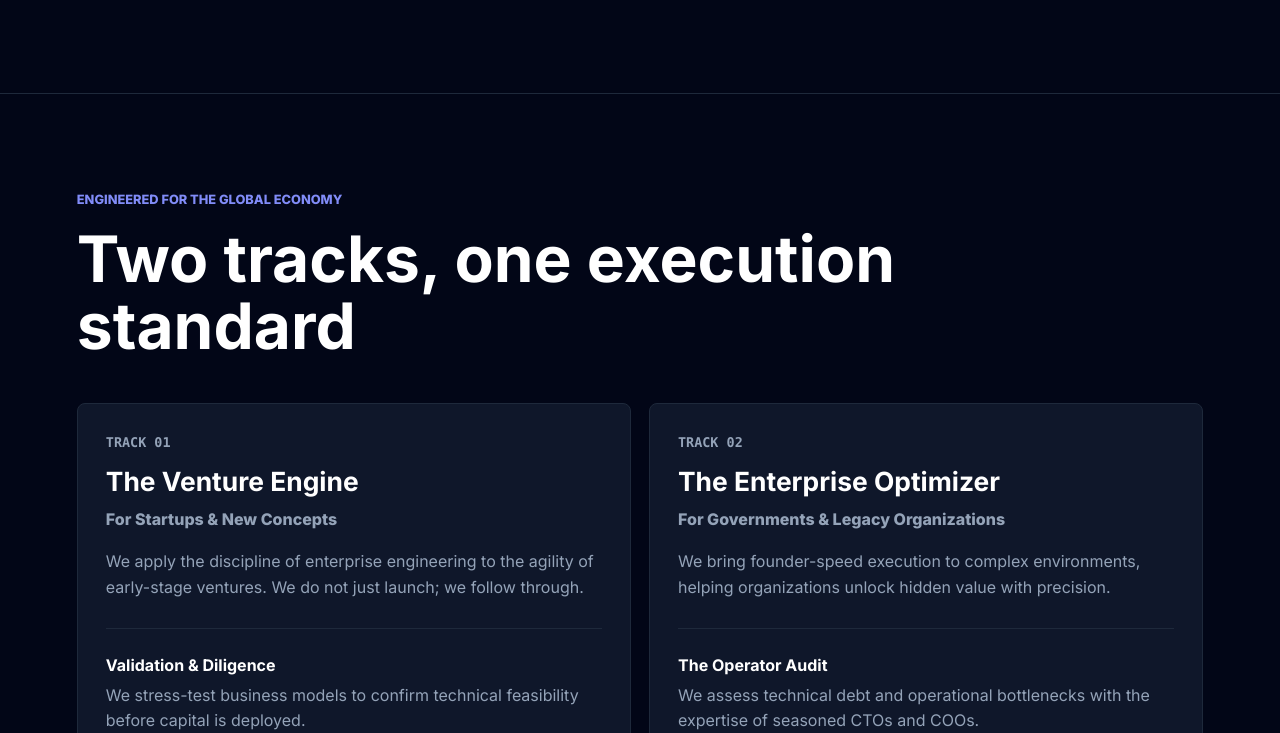
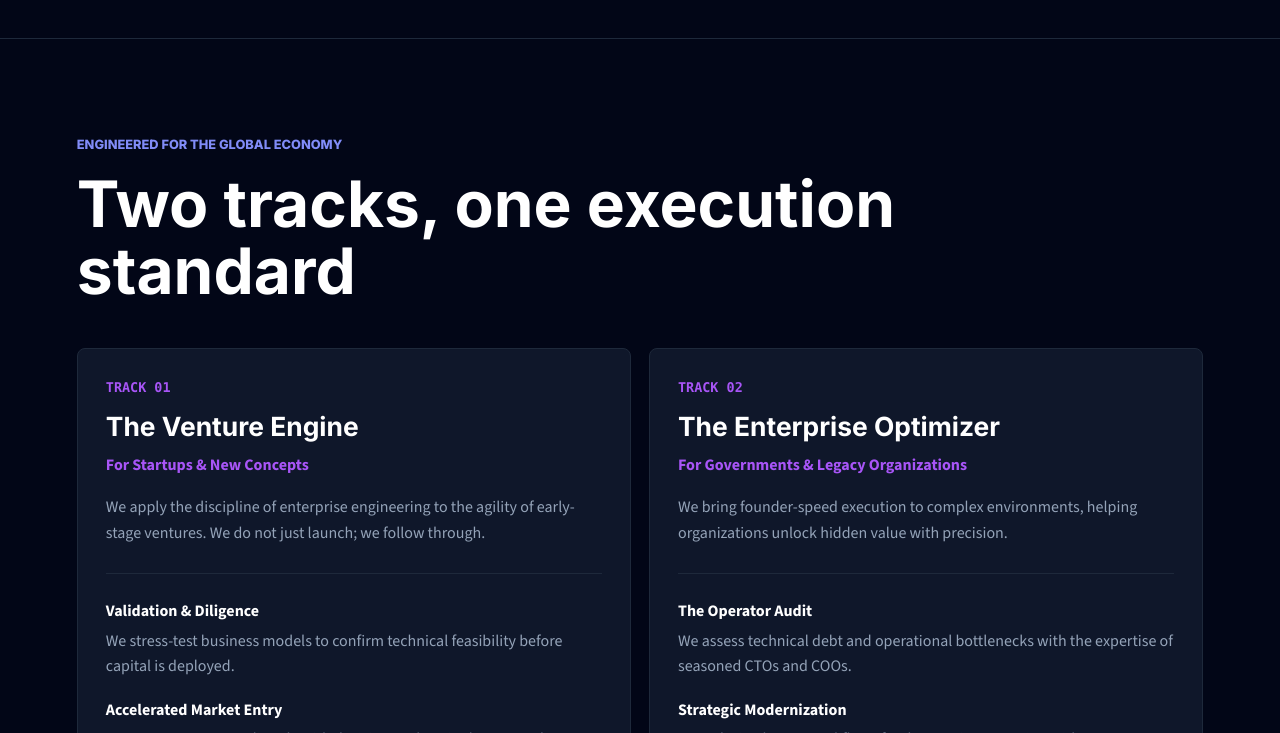
Before and after one commit to BuildHub42/build42-website, a website: page index.html in a window 1280 px wide. Shown: the part 1572-2305 px from the top of the page. Drawn offline with nearby package versions, Linux system fonts and the light colour scheme.

Commit message:
Refine body font and track accents

```diff
--- a/assets/css/styles.css
+++ b/assets/css/styles.css
@@ -11,7 +11,9 @@
   --primary-500: #6366f1;
   --primary-600: #4f46e5;
   --purple-500: #a855f7;
-  font-family: Inter, ui-sans-serif, system-ui, -apple-system, BlinkMacSystemFont, "Segoe UI", sans-serif;
+  --font-heading: Inter, ui-sans-serif, system-ui, -apple-system, BlinkMacSystemFont, "Segoe UI", sans-serif;
+  --font-body: "Source Sans 3", ui-sans-serif, system-ui, -apple-system, BlinkMacSystemFont, "Segoe UI", sans-serif;
+  font-family: var(--font-body);
 }
 
 * {
@@ -56,6 +58,7 @@ a {
   display: inline-flex;
   align-items: center;
   gap: 12px;
+  font-family: var(--font-heading);
   font-weight: 800;
   font-size: 1.2rem;
 }
@@ -78,6 +81,7 @@ a {
   align-items: center;
   gap: 28px;
   color: var(--muted);
+  font-family: var(--font-heading);
   font-size: 0.78rem;
   font-weight: 800;
   letter-spacing: 0;
@@ -96,6 +100,7 @@ a {
   justify-content: center;
   border-radius: 8px;
   padding: 0 18px;
+  font-family: var(--font-heading);
   font-weight: 800;
 }
 
@@ -171,6 +176,7 @@ a {
 .eyebrow {
   margin: 0 0 16px;
   color: var(--primary-400);
+  font-family: var(--font-heading);
   font-size: 0.8rem;
   font-weight: 800;
   letter-spacing: 0;
@@ -181,6 +187,7 @@ h1,
 h2,
 h3 {
   margin: 0;
+  font-family: var(--font-heading);
   line-height: 1.04;
   letter-spacing: 0;
 }
@@ -286,13 +293,17 @@ h3 {
   color: var(--muted);
 }
 
-.track-label {
+.track-card .track-label {
   margin: 0 0 14px;
-  color: var(--primary-500);
+  color: var(--purple-500);
   font-family: ui-monospace, SFMono-Regular, Menlo, Consolas, monospace;
   font-size: 0.84rem;
   font-weight: 700;
   text-transform: uppercase;
+}
+
+.track-card .card-subtitle {
+  color: var(--purple-500);
 }
 
 .track-items {
@@ -350,6 +361,7 @@ h3 {
   justify-content: center;
   margin-top: 46px;
   color: #6f7d8d;
+  font-family: var(--font-heading);
   font-size: clamp(1.2rem, 3vw, 2rem);
   font-weight: 900;
   text-transform: uppercase;
--- a/index.html
+++ b/index.html
@@ -16,7 +16,7 @@
     <link rel="icon" href="public/images/favicon.svg" type="image/svg+xml">
     <link rel="preconnect" href="https://fonts.googleapis.com">
     <link rel="preconnect" href="https://fonts.gstatic.com" crossorigin>
-    <link href="https://fonts.googleapis.com/css2?family=Inter:wght@400;500;600;700;800&display=swap" rel="stylesheet">
+    <link href="https://fonts.googleapis.com/css2?family=Inter:wght@600;700;800&family=Source+Sans+3:wght@400;500;600;700&display=swap" rel="stylesheet">
     <link rel="stylesheet" href="assets/css/styles.css">
     <script type="application/ld+json">
       {
```
